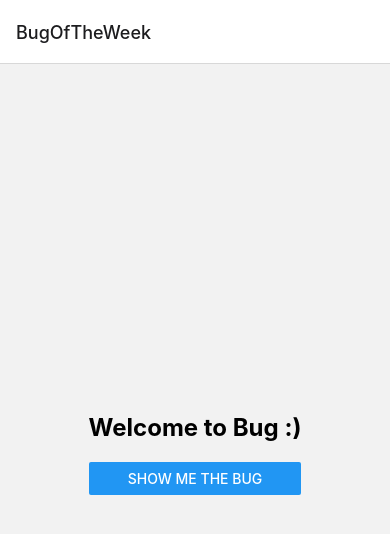
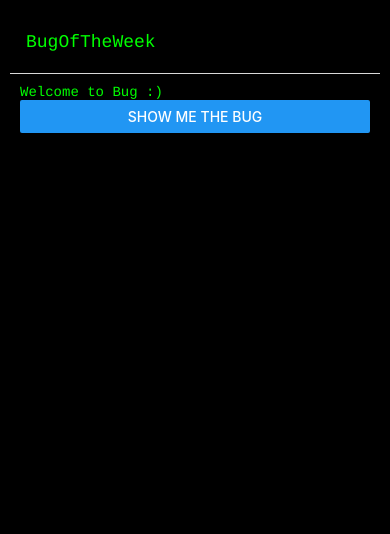
Before and after one commit to sjoliver/bug-app, a React Native app: screen /BugOfTheWeek in a window 390 px wide. Shown: the top 534 px of the page. Built offline with nearby package versions, Linux system fonts and the light colour scheme.

Commit message:
update styling - add global changes

```diff
--- a/App.jsx
+++ b/App.jsx
@@ -1,19 +1,28 @@
 import React from 'react';
-import {StyleSheet, Text, View} from 'react-native';
+import {View} from 'react-native';
 import {NavigationContainer} from '@react-navigation/native';
 import {createNativeStackNavigator} from '@react-navigation/native-stack';
 import BugOfTheWeekScreen from './src/components/BugOfTheWeekScreen';
 import BugSpreadScreen from './src/components/BugSpreadScreen';
+import globalStyles from './src/styles/globalStyles';
 
 const Stack = createNativeStackNavigator();
 
 export default function App() {
   return (
-    <NavigationContainer>
-      <Stack.Navigator initialRouteName="BugOfTheWeek">
-        <Stack.Screen name="BugOfTheWeek" component={BugOfTheWeekScreen} />
-        <Stack.Screen name="BugSpread" component={BugSpreadScreen} />
-      </Stack.Navigator>
-    </NavigationContainer>
+    <View style={globalStyles.container}>
+      <NavigationContainer>
+        <Stack.Navigator
+          initialRouteName="BugOfTheWeek"
+          screenOptions={{
+            headerStyle: {backgroundColor: '#000000'},
+            headerTintColor: '#00FF00',
+            headerTitleStyle: {fontFamily: 'Courier'},
+          }}>
+          <Stack.Screen name="BugOfTheWeek" component={BugOfTheWeekScreen} />
+          <Stack.Screen name="BugSpread" component={BugSpreadScreen} />
+        </Stack.Navigator>
+      </NavigationContainer>
+    </View>
   );
 }
--- a/src/components/BugOfTheWeekScreen.js
+++ b/src/components/BugOfTheWeekScreen.js
@@ -1,7 +1,7 @@
 import React, {useState, useEffect, useRef} from 'react';
 import {View, Text, StyleSheet, Button, Image, Animated} from 'react-native';
+import globalStyles from '../styles/globalStyles';
 
-// Import all bug images statically
 const bugImages = [
   require('../../assets/bugs/bug_1.png'),
   require('../../assets/bugs/bug_2.png'),
@@ -15,7 +15,7 @@ const bugImages = [
   require('../../assets/bugs/bug_10.png'),
 ];
 
-const BugAppScreen = ({navigation}) => {
+const BugOfTheWeekScreen = ({navigation}) => {
   const [showBugImage, setShowBugImage] = useState(false);
   const [showBugCount, setShowBugCount] = useState(false);
   const [showButton, setShowButton] = useState(false);
@@ -76,17 +76,17 @@ const BugAppScreen = ({navigation}) => {
   };
 
   return (
-    <View style={styles.container}>
+    <View style={globalStyles.container}>
       {welcomeVisible && (
         <Animated.View style={{opacity: fadeAnimWelcome}}>
-          <Text style={styles.welcomeText}>Welcome to Bug :)</Text>
+          <Text style={globalStyles.text}>Welcome to Bug :)</Text>
           <Button title="Show me the bug" onPress={handleShowBug} />
         </Animated.View>
       )}
 
       {bugTextVisible && (
         <Animated.View style={{opacity: fadeAnimBugText}}>
-          <Text style={styles.bugText}>Your Bug of the Week is...</Text>
+          <Text style={globalStyles.text}>Your Bug of the Week is...</Text>
         </Animated.View>
       )}
 
@@ -99,7 +99,7 @@ const BugAppScreen = ({navigation}) => {
 
       {showBugCount && (
         <Animated.View style={{opacity: fadeAnimCount}}>
-          <Text style={styles.count}>Total Bugs Spread: 5</Text>
+          <Text style={globalStyles.text}>Total Bugs Spread: 5</Text>
         </Animated.View>
       )}
 
@@ -149,4 +149,4 @@ const styles = StyleSheet.create({
   },
 });
 
-export default BugAppScreen;
+export default BugOfTheWeekScreen;
--- /dev/null
+++ b/src/styles/globalStyles.js
@@ -0,0 +1,19 @@
+import {StyleSheet} from 'react-native';
+
+const globalStyles = StyleSheet.create({
+  container: {
+    flex: 1,
+    backgroundColor: '#000000',
+    padding: 10,
+  },
+  text: {
+    color: '#00FF00',
+    fontFamily: 'Courier',
+  },
+  button: {
+    color: '#00FF00',
+    fontFamily: 'Courier',
+  },
+});
+
+export default globalStyles;
```
